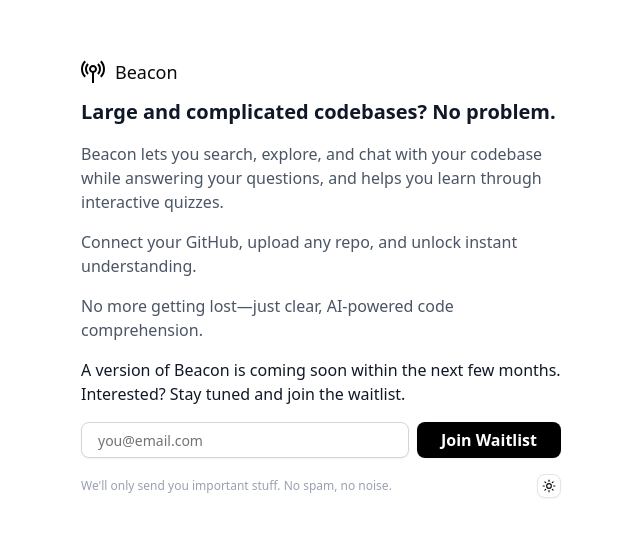
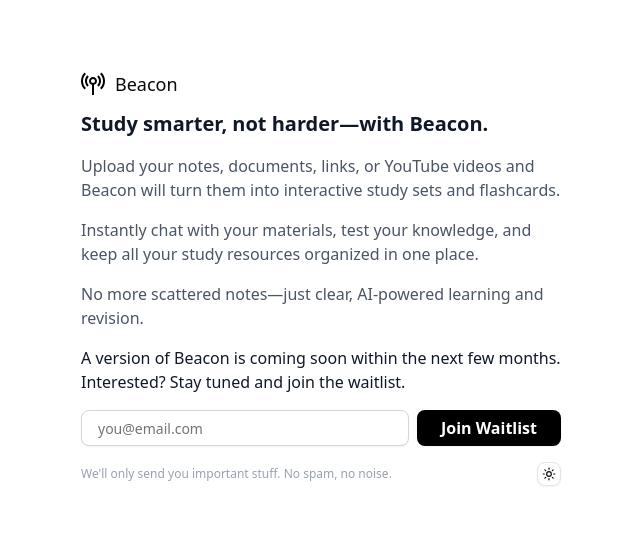
Before and after one commit to anth0nycodes/beacon, a Next.js app: page / in a window 1280 px wide. Shown: the part 122-658 px from the top of the page, without its empty margins (319-959 px from the left). Built offline with nearby package versions, Linux system fonts and the light colour scheme.

Commit message:
feat(ui): updated copy for home page

```diff
--- a/src/app/page.tsx
+++ b/src/app/page.tsx
@@ -6,13 +6,13 @@
 
 export const metadata: Metadata = {
   metadataBase: new URL("https://www.trybeacon.app"),
-  title: "Beacon - AI-Powered Code Comprehension",
+  title: "Beacon - Your AI-Powered Study Assistant",
   description:
-    "Understand large codebases instantly. Beacon analyzes your code, shows you what each file does, and helps you learn, search, and chat with your code.",
+    "Beacon is an AI-powered study assistant that transforms your notes, documents, links, and YouTube videos into interactive study sets and flashcards. Instantly chat with your materials, test your knowledge, and organize all your study resources in one place.",
   openGraph: {
-    title: "Beacon - AI-Powered Code Comprehension",
+    title: "Beacon - Your AI-Powered Study Assistant",
     description:
-      "Understand large codebases instantly. Beacon analyzes your code, shows you what each file does, and helps you learn, search, and chat with your code.",
+      "Beacon is an AI-powered study assistant that transforms your notes, documents, links, and YouTube videos into interactive study sets and flashcards. Instantly chat with your materials, test your knowledge, and organize all your study resources in one place.",
     type: "website",
     url: "https://www.trybeacon.app",
     images: [
@@ -20,7 +20,7 @@
         url: "/assets/banner.png",
         width: 1200,
         height: 630,
-        alt: "Beacon - AI-Powered Code Comprehension",
+        alt: "Beacon - Your AI-Powered Study Assistant",
       },
     ],
   },
@@ -45,19 +45,19 @@
         </section>
         <section className="flex flex-col gap-4">
           <p className="text-xl font-semibold text-gray-900 dark:text-white">
-            Large and complicated codebases? No problem.
+            Study smarter, not harder—with Beacon.
           </p>
           <p className="text-base text-gray-600 dark:text-gray-300">
-            Beacon lets you search, explore, and chat with your codebase while
-            answering your questions, and helps you learn through interactive
-            quizzes.
+            Upload your notes, documents, links, or YouTube videos and Beacon
+            will turn them into interactive study sets and flashcards.
           </p>
           <p className="text-base text-gray-600 dark:text-gray-300">
-            Connect your GitHub, upload any repo, and unlock instant
-            understanding.
+            Instantly chat with your materials, test your knowledge, and keep
+            all your study resources organized in one place.
           </p>
           <p className="text-base text-gray-600 dark:text-gray-300">
-            No more getting lost—just clear, AI-powered code comprehension.
+            No more scattered notes—just clear, AI-powered learning and
+            revision.
           </p>
           <p className="text-base text-gray-900 dark:text-white font-medium">
             A version of Beacon is coming soon within the next few months.
```
Also changed, not shown: 1 other file (tests, documents, lock files or other folders).
